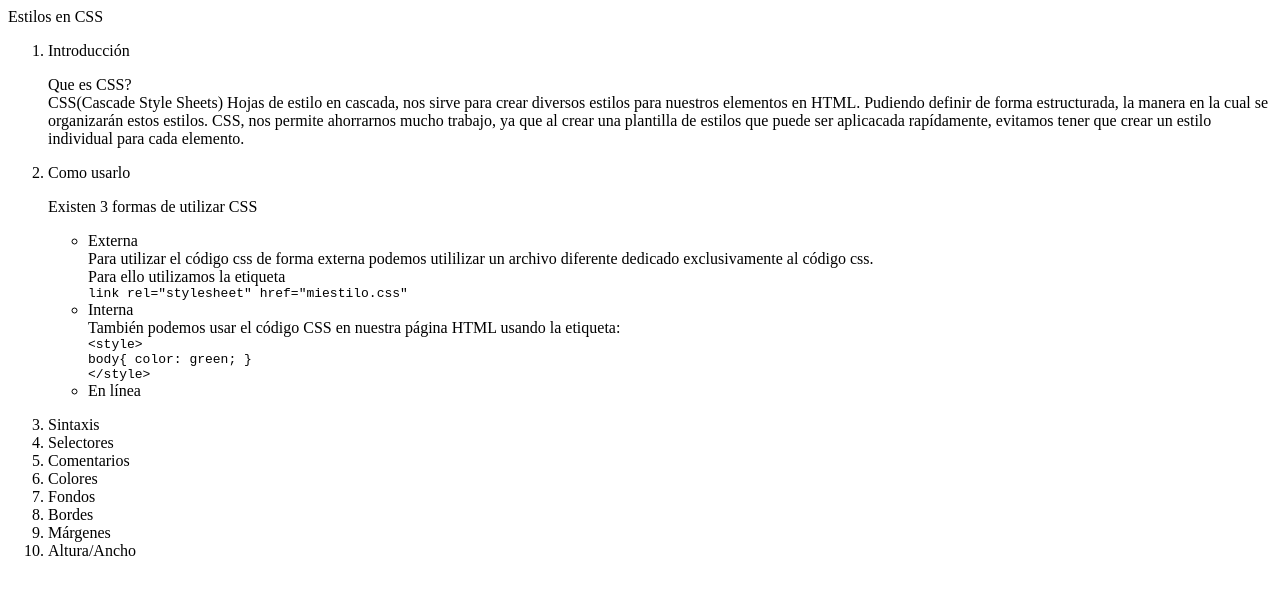
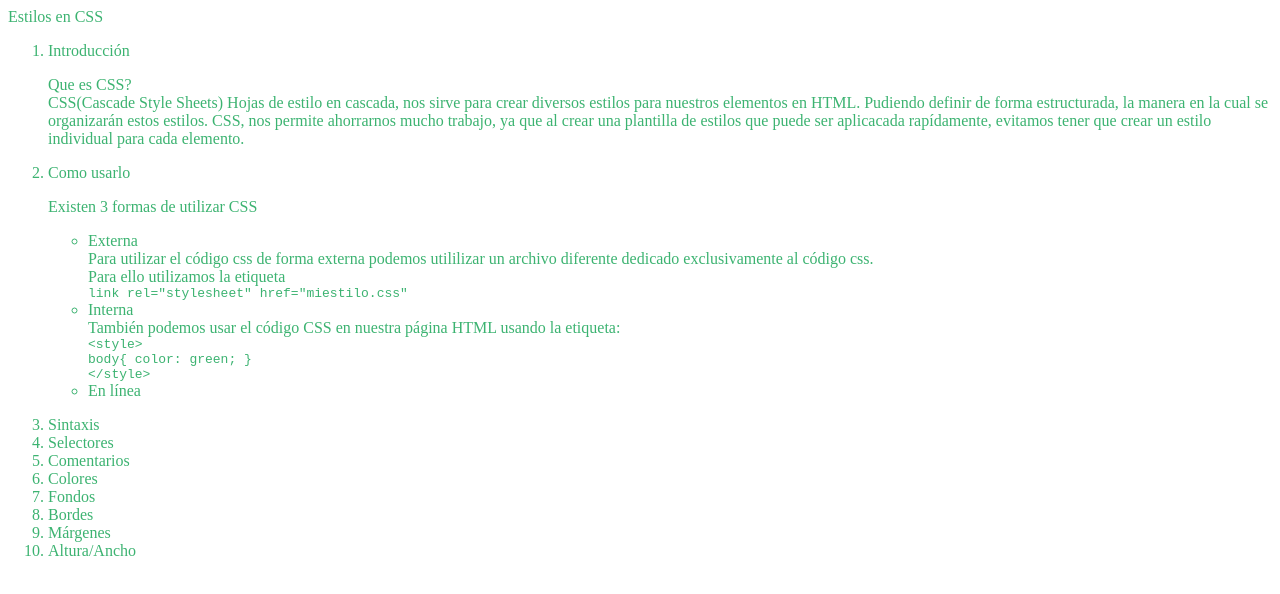
Before and after one commit to AdalidYujra/RepasoCSS, a plain HTML site: page index.html in a window 1280 px wide. Drawn offline with Linux system fonts and the light colour scheme.

Commit message:
Update index.html

```diff
--- a/index.html
+++ b/index.html
@@ -4,6 +4,11 @@
     <meta http-equiv="X-UA-Compatible" content="IE=edge">
     <meta name="viewport" content="width=device-width, initial-scale=1.0">
     <title>Repaso general de CSS</title>
+    <style>
+        body{
+            color:mediumseagreen;
+        }
+    </style>
 </head>
 <body>
     Estilos en CSS
```
